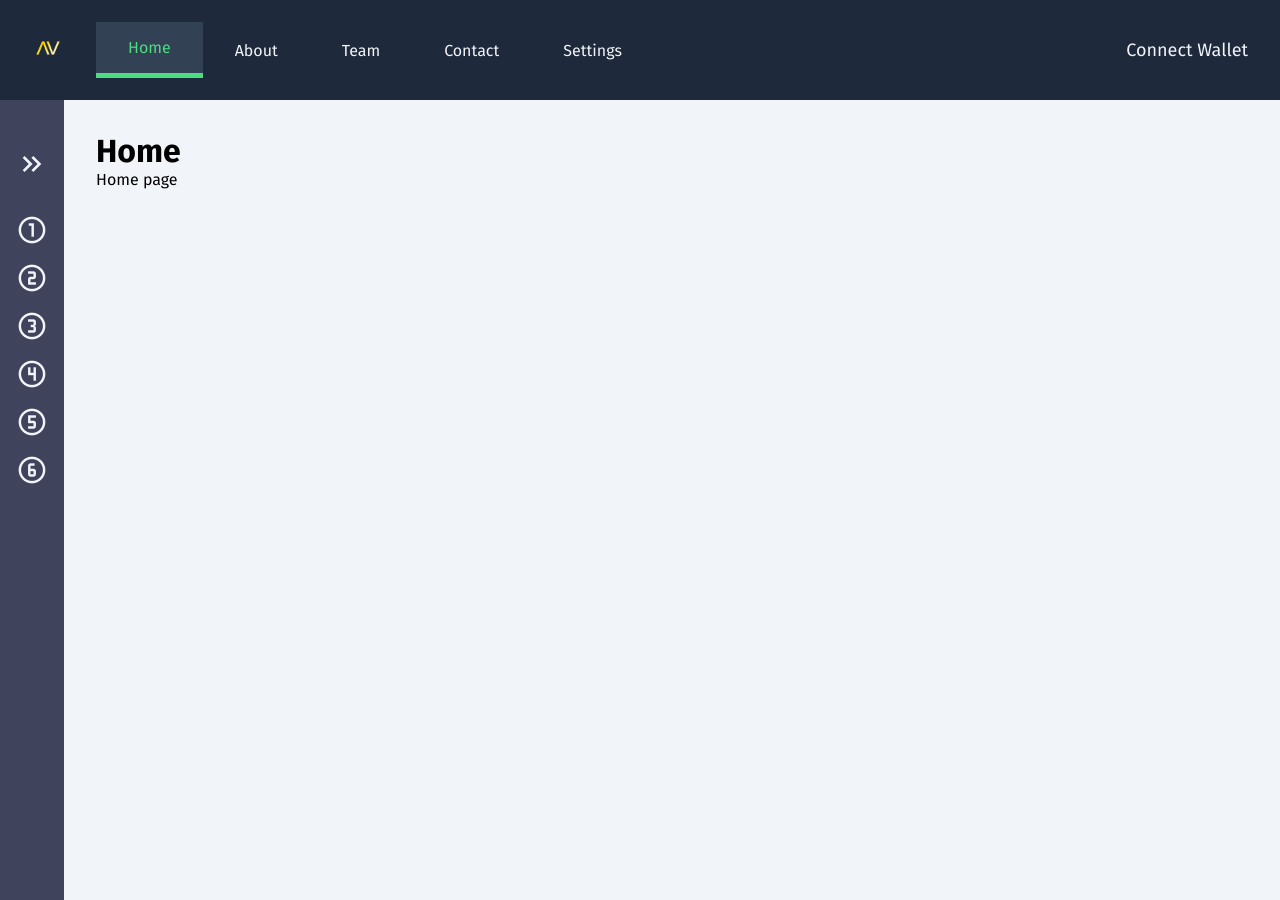
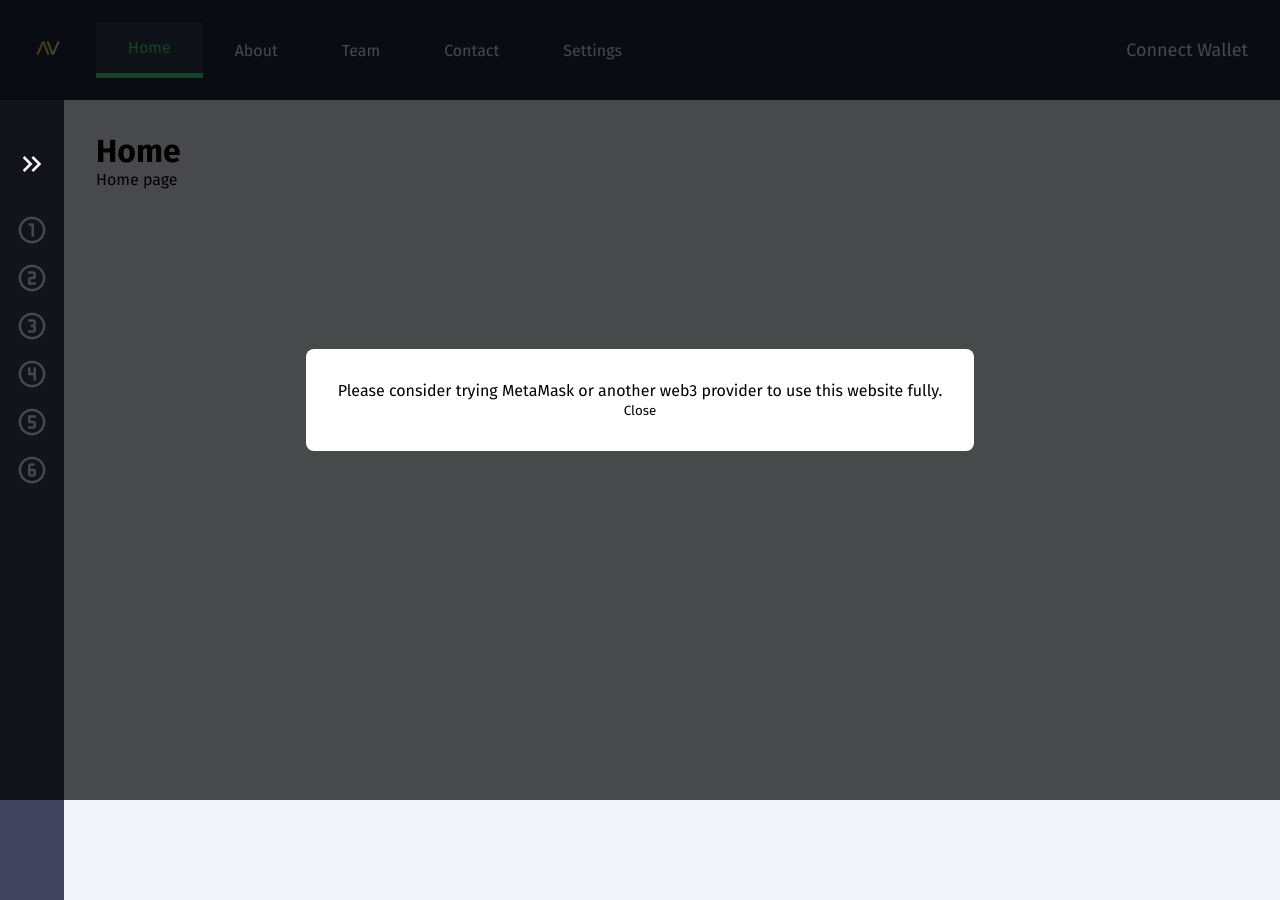
Before and after one commit to Hyperversal-Blocks/bml-loop-fe, a Vue app: page / in a window 1280 px wide. Both pictures are taken after a click on the button "Connect Wallet". Built offline with nearby package versions, Linux system fonts and the light colour scheme.

Commit message:
feat: added on mount and on disconnect feature for metamask

```diff
--- a/src/components/Navbar.vue
+++ b/src/components/Navbar.vue
@@ -1,8 +1,9 @@
 <script lang="ts" setup>
 import {defineComponent} from 'vue';
 import useMetamask from '@/composables/useWallet'; // Adjust path accordingly
+import MetaMaskAlert from '@/views/web3/MetamaskAlert.vue'; // Update path as needed
 
-const {connectMetamask, account, ethEnabled} = useMetamask();
+const {connectMetamask, account, ethEnabled, showError} = useMetamask();
 </script>
 
 <template>
@@ -38,6 +39,7 @@ const {connectMetamask, account, ethEnabled} = useMetamask();
     </div>
 
   </header>
+  <meta-mask-alert v-if="showError" @close="showError = false" />
 </template>
 
 <style lang="scss" scoped>
--- a/src/composables/useWallet.js
+++ b/src/composables/useWallet.js
@@ -1,11 +1,12 @@
 // useMetamask.js
-import { ref, watch, onMounted, onUnmounted } from 'vue';
+import {ref, watch, onMounted, onUnmounted, nextTick} from 'vue';
 import Web3 from 'web3';
 
 export default function useMetamask() {
     const account = ref(null);
     const ethEnabled = ref(false);
     let poller = null;
+    const showError = ref(false);
 
     const connectMetamask = async () => {
         if (window.ethereum) {
@@ -14,11 +15,15 @@ export default function useMetamask() {
                 await window.ethereum.request({ method: 'eth_requestAccounts' });
                 account.value = (await window.web3.eth.getAccounts())[0];
                 ethEnabled.value = true;
+                showError.value = false;
             } catch (e) {
                 console.error("User denied account access");
             }
         } else {
             console.error("No web3? Consider trying MetaMask!");
+            showError.value = true;
+            await nextTick();
+            showError.value = true;
         }
     };
 
@@ -47,5 +52,6 @@ export default function useMetamask() {
         account,
         ethEnabled,
         connectMetamask,
+        showError,
     };
 }
--- /dev/null
+++ b/src/views/web3/MetamaskAlert.vue
@@ -0,0 +1,69 @@
+<template>
+  <div v-if="showAlert" class="overlay">
+    <div class="alert-container">
+      <p>Please consider trying MetaMask or another web3 provider to use this website fully.</p>
+      <button @click="closeAlert">Close</button>
+    </div>
+  </div>
+</template>
+
+<script>
+import { ref, onMounted, onUnmounted } from 'vue';
+import useMetamask from '@/composables/useWallet';
+
+export default {
+  setup() {
+    const { ethEnabled, connectMetamask } = useMetamask();
+    const showAlert = ref(false);
+
+    const closeAlert = () => {
+      showAlert.value = false;
+    };
+
+    // Timeout to close the alert after e.g. 2 minutes (120000ms)
+    let closeTimer = null;
+
+    onMounted(() => {
+      // When `ethEnabled` changes, check its state
+      if (!ethEnabled.value) {
+        showAlert.value = true;
+        closeTimer = setTimeout(() => {
+          showAlert.value = false;
+        }, 120000); // Adjust the time as per your requirements
+      }
+    });
+
+    onUnmounted(() => {
+      clearTimeout(closeTimer); // Clean up the timer when the component is destroyed
+    });
+
+    return {
+      showAlert,
+      closeAlert,
+      connectMetamask,
+      ethEnabled,
+    };
+  },
+};
+</script>
+
+<style scoped>
+.overlay {
+  position: fixed;
+  top: 0;
+  left: 0;
+  width: 100%;
+  height: 100%;
+  background: rgba(0, 0, 0, 0.7);
+  display: flex;
+  justify-content: center;
+  align-items: center;
+}
+
+.alert-container {
+  background: #fff;
+  padding: 2em;
+  border-radius: 8px;
+  text-align: center;
+}
+</style>
```
